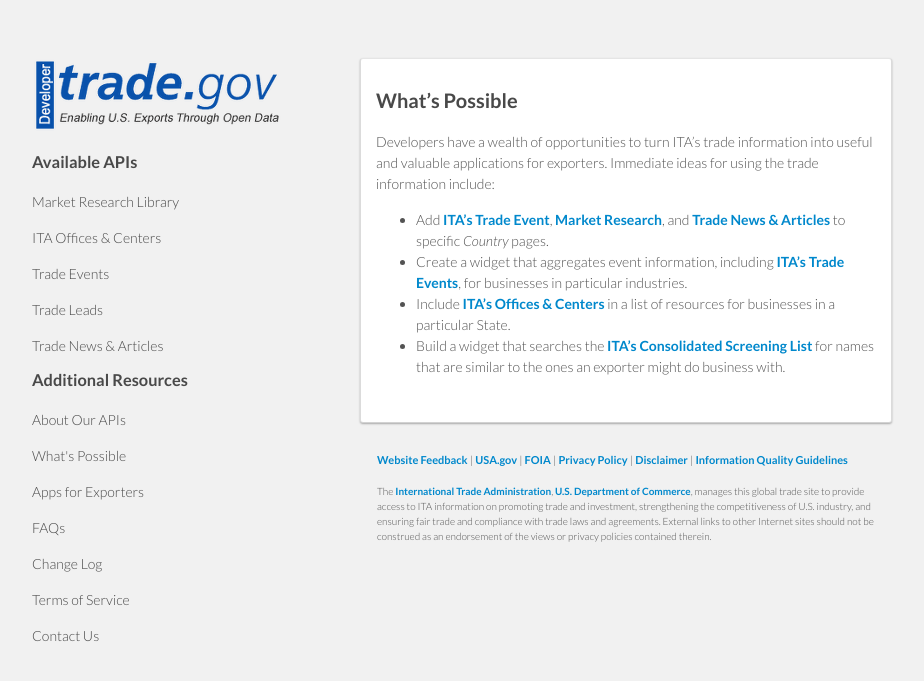
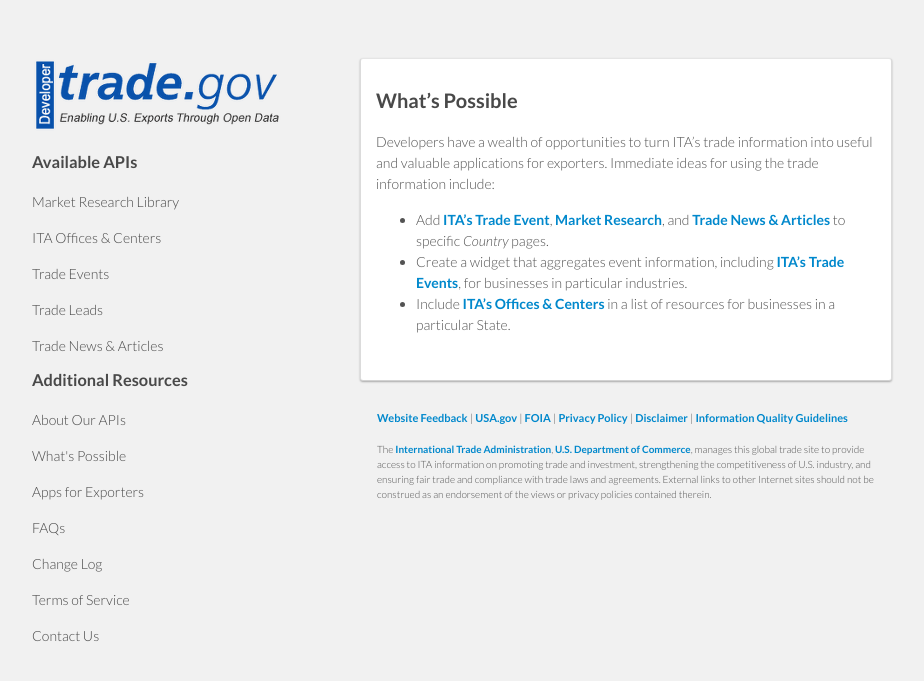
Before and after one commit to InternationalTradeAdministration/developerportal, a Jekyll site: the page built from _posts/2013-09-05-whats-possible.markdown, in a window 1280 px wide. Shown: the top 681 px of the page, without its empty margins (178-1102 px from the left). Built offline with Jekyll 4.4.1, drawn with Linux system fonts in a browser that asks for light colours.

Commit message:
Update 2013-09-05-whats-possible.markdown
Removed link to CSL

```diff
--- a/_posts/2013-09-05-whats-possible.markdown
+++ b/_posts/2013-09-05-whats-possible.markdown
@@ -12,4 +12,3 @@ Developers have a wealth of opportunities to turn ITA's trade information into u
 - Add [ITA's Trade Event](trade-events.html), [Market Research](market-research-library.html), and [Trade News & Articles](trade-news-articles.html) to specific _Country_ pages.
 - Create a widget that aggregates event information, including [ITA's Trade Events](trade-events.html), for businesses in particular industries.
 - Include [ITA's Offices & Centers](ita-office-locations) in a list of resources for businesses in a particular State.
-- Build a widget that searches the [ITA's Consolidated Screening List](consolidated-screening-list.html) for names that are similar to the ones an exporter might do business with.
```
